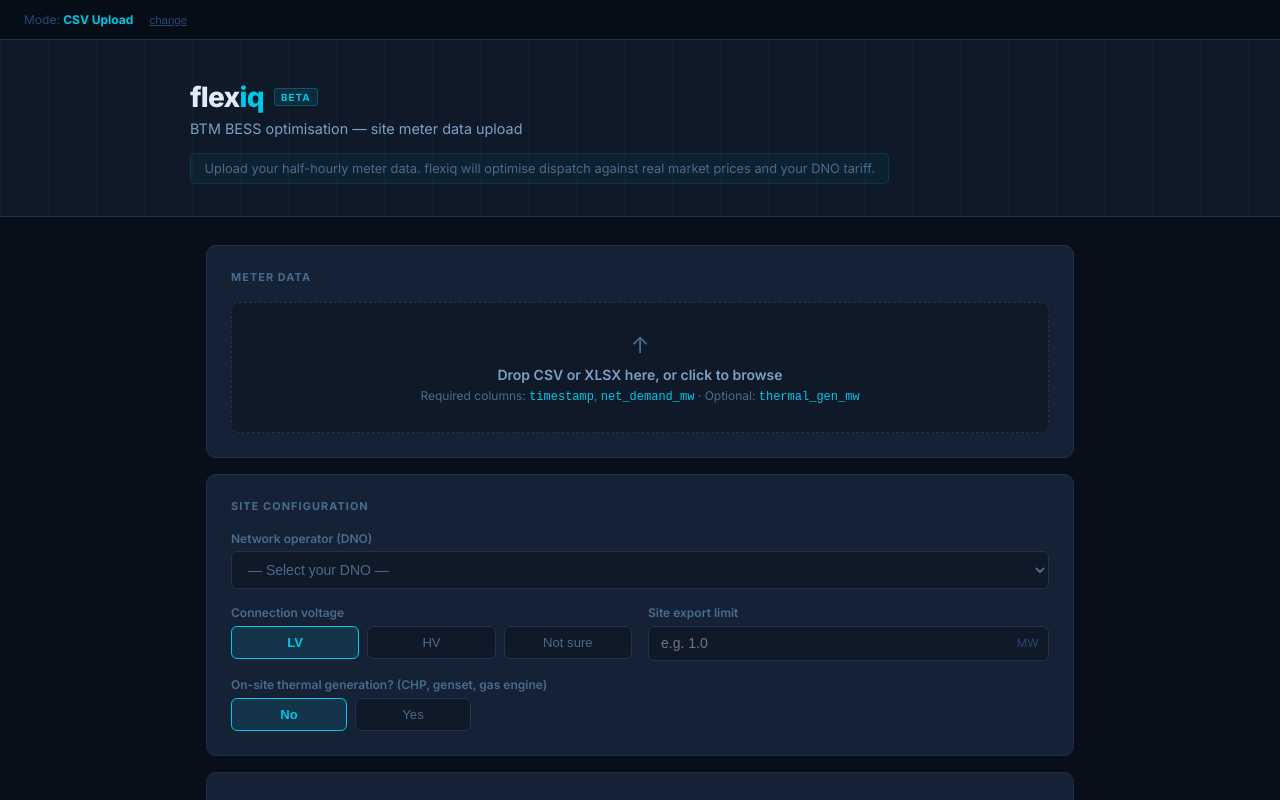
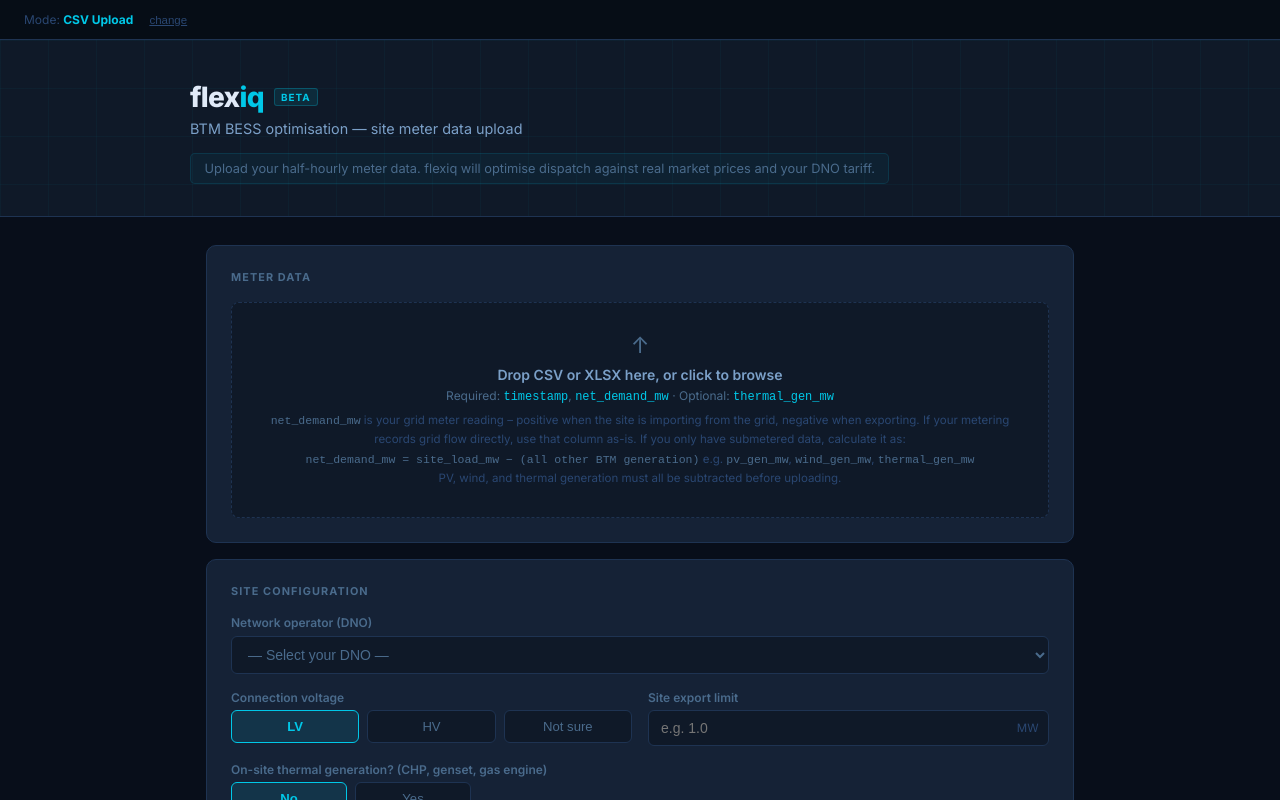
Before and after one commit to bhadboyjones/PORTFOLIO, a React (Vite) app in the folder ui/: page / in a window 1280 px wide. Both pictures are taken after a click on the button "Upload CSV". Shown: the top 800 px of the page. Built offline with nearby package versions, Linux system fonts and the light colour scheme.

Commit message:
add net_demand_mw definition and thermal co-dispatch limitation note to CsvConfigPage

```diff
--- a/ui/src/pages/CsvConfigPage.jsx
+++ b/ui/src/pages/CsvConfigPage.jsx
@@ -362,10 +362,18 @@ export default function CsvConfigPage({ onRunStarted, jobError }) {
                   Drop CSV or XLSX here, or click to browse
                 </div>
                 <div style={{ fontSize: "0.75rem", color: "#4a6b8c", marginTop: "0.35rem" }}>
-                  Required columns:{" "}
-                  <code style={{ color: "#00c8e8" }}>timestamp</code>,{" "}
+                  Required: <code style={{ color: "#00c8e8" }}>timestamp</code>,{" "}
                   <code style={{ color: "#00c8e8" }}>net_demand_mw</code>
                   {" "}· Optional: <code style={{ color: "#00c8e8" }}>thermal_gen_mw</code>
+                </div>
+                <div style={{ fontSize: "0.72rem", color: "#2a4772", marginTop: "0.4rem", lineHeight: 1.7 }}>
+                  <code style={{ color: "#4a6b8c" }}>net_demand_mw</code> is your grid meter reading – positive when the site is importing from the grid, negative when exporting.
+                  {" "}If your metering records grid flow directly, use that column as-is. If you only have submetered data, calculate it as:
+                  <br />
+                  <code style={{ color: "#4a6b8c" }}>net_demand_mw = site_load_mw − (all other BTM generation)</code>
+                  {" "}e.g. <code style={{ color: "#4a6b8c" }}>pv_gen_mw</code>, <code style={{ color: "#4a6b8c" }}>wind_gen_mw</code>, <code style={{ color: "#4a6b8c" }}>thermal_gen_mw</code>
+                  <br />
+                  PV, wind, and thermal generation must all be subtracted before uploading.
                 </div>
               </div>
             )}
@@ -453,7 +461,8 @@ export default function CsvConfigPage({ onRunStarted, jobError }) {
                 })}
               </div>
               {thermalGenToggle && (
-                <div style={{ marginTop: "0.75rem", maxWidth: 240 }}>
+                <div style={{ marginTop: "0.75rem" }}>
+                  <div style={{ maxWidth: 240 }}>
                     <FieldLabel>Thermal generation marginal cost</FieldLabel>
                     <SuffixInput
                       type="number" step="0.5" min="0"
@@ -461,6 +470,20 @@ export default function CsvConfigPage({ onRunStarted, jobError }) {
                       onChange={(e) => setThermalMcGbpMwh(e.target.value)}
                       suffix="£/MWh"
                     />
+                  </div>
+                  <div style={{
+                    marginTop: "0.75rem",
+                    fontSize: "0.72rem",
+                    color: "#4a6b8c",
+                    background: "rgba(245,158,11,0.05)",
+                    border: "1px solid rgba(245,158,11,0.15)",
+                    borderRadius: 5,
+                    padding: "0.5rem 0.75rem",
+                    lineHeight: 1.6,
+                    maxWidth: 520,
+                  }}>
+                    Thermal generation is treated as a fixed input. flexiq calculates its fuel cost in the baseline but does not co-optimise BESS dispatch with dispatchable thermal. Sites where BESS value comes from modulating a thermal asset or genset are still work in progress.
+                  </div>
                 </div>
               )}
             </div>
```
Lines whose indentation alone changed are shown as unchanged.
